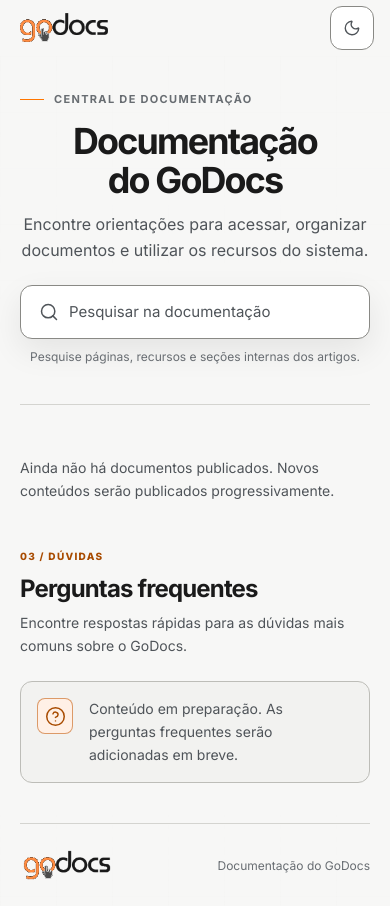
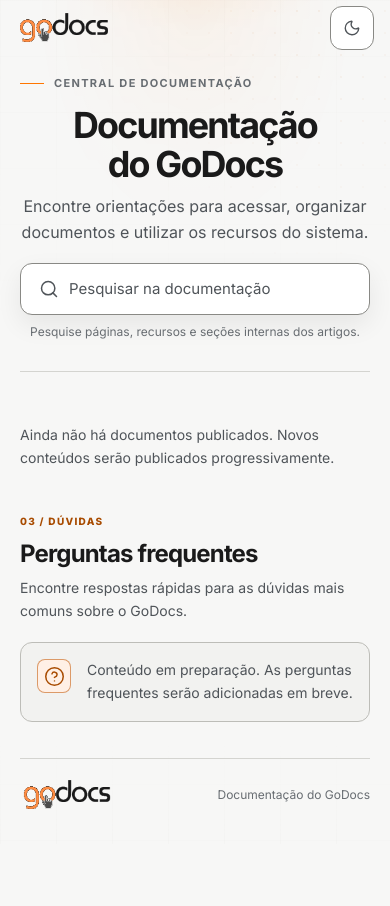
Before and after one commit to otaviomaiaaz/godocs-docs, a Next.js app: page / in a window 390 px wide. After the commit the page ends 844 px from the top, so only its background shows below. Built offline with nearby package versions, Linux system fonts and the light colour scheme.

Commit message:
Melhoria do sistema 13

```diff
--- a/app/globals.css
+++ b/app/globals.css
@@ -31,8 +31,8 @@
   --overlay: rgba(18, 18, 18, 0.7);
   --code-background: #202020;
   --shadow-elevated: 0 24px 70px rgba(0, 0, 0, 0.38);
-  --home-card-shadow: 0 12px 30px rgba(0, 0, 0, 0.12);
-  --home-card-shadow-hover: 0 18px 42px rgba(0, 0, 0, 0.24);
+  --home-card-shadow: 0 8px 22px rgba(0, 0, 0, 0.1);
+  --home-card-shadow-hover: 0 12px 28px rgba(0, 0, 0, 0.16);
 
   --success: #2fbf71;
   --warning: #f5a524;
@@ -48,10 +48,10 @@
   --content-width: 72ch;
   --home-content-width: 1120px;
   --home-header-height: 56px;
-  --home-section-entry: 60px;
-  --home-section-exit: 52px;
-  --home-section-heading-gap: 28px;
-  --home-grid-gap: 18px;
+  --home-section-entry: 56px;
+  --home-section-exit: 48px;
+  --home-section-heading-gap: 24px;
+  --home-grid-gap: 16px;
   --home-card-radius: 12px;
   --page-padding-desktop: 32px;
   --page-padding-tablet: 24px;
@@ -104,8 +104,8 @@
   --success: #217a45;
   --danger: #b42318;
   --shadow-elevated: 0 24px 70px rgba(35, 25, 16, 0.14);
-  --home-card-shadow: 0 12px 30px rgba(35, 25, 16, 0.06);
-  --home-card-shadow-hover: 0 18px 42px rgba(35, 25, 16, 0.14);
+  --home-card-shadow: 0 8px 22px rgba(35, 25, 16, 0.05);
+  --home-card-shadow-hover: 0 12px 28px rgba(35, 25, 16, 0.1);
 }
 
 * {
@@ -3099,6 +3099,7 @@
   height: var(--home-header-height);
   border-bottom-color: transparent;
   background: transparent;
+  -webkit-backdrop-filter: none;
   backdrop-filter: none;
   box-shadow: none;
   transition:
@@ -3108,10 +3109,10 @@
 }
 
 .docs-header[data-home="true"][data-scrolled="true"] {
-  border-bottom-color: color-mix(in srgb, var(--divider) 72%, transparent);
-  background: color-mix(in srgb, var(--background) 86%, transparent);
-  -webkit-backdrop-filter: blur(14px) saturate(1.08);
-  backdrop-filter: blur(14px) saturate(1.08);
+  border-bottom-color: color-mix(in srgb, var(--divider) 68%, transparent);
+  background: color-mix(in srgb, var(--background) 88%, transparent);
+  -webkit-backdrop-filter: blur(12px) saturate(1.06);
+  backdrop-filter: blur(12px) saturate(1.06);
 }
 
 .docs-header[data-home="true"] .docs-header__inner {
@@ -3125,8 +3126,9 @@
 .home {
   position: relative;
   display: block;
-  min-height: calc(100dvh - var(--home-header-height));
+  min-height: 100dvh;
   padding: 0 var(--page-padding-desktop);
+  margin-top: calc(var(--home-header-height) * -1);
   overflow: clip;
   isolation: isolate;
 }
@@ -3136,33 +3138,59 @@
   inset: 0;
   z-index: -3;
   background-image:
+    radial-gradient(
+      ellipse 58% 360px at 50% 0,
+      color-mix(in srgb, var(--accent-primary) 10%, transparent),
+      transparent 72%
+    ),
     linear-gradient(
       to right,
-      color-mix(in srgb, var(--divider) 20%, transparent) 1px,
+      color-mix(in srgb, var(--divider) 17%, transparent) 1px,
       transparent 1px
     ),
     linear-gradient(
       to bottom,
-      color-mix(in srgb, var(--divider) 16%, transparent) 1px,
+      color-mix(in srgb, var(--divider) 13%, transparent) 1px,
       transparent 1px
     );
-  background-size: 76px 76px;
+  background-size:
+    100% 460px,
+    72px 72px,
+    72px 72px;
+  background-repeat: no-repeat, repeat, repeat;
   content: "";
   mask-image: linear-gradient(
     to bottom,
     black,
-    transparent 36%,
+    transparent 38%,
     transparent 88%,
     black
   );
-  opacity: 0.18;
+  opacity: 0.52;
+  pointer-events: none;
+}
+
+.home::after {
+  position: absolute;
+  inset: 0 0 auto;
+  z-index: -2;
+  height: 430px;
+  background-image: radial-gradient(
+    circle,
+    color-mix(in srgb, var(--accent-border) 25%, transparent) 1px,
+    transparent 1.2px
+  );
+  background-size: 22px 22px;
+  content: "";
+  mask-image: radial-gradient(ellipse 42% 70% at 80% 0, black, transparent);
+  opacity: 0.28;
   pointer-events: none;
 }
 
 .home-hero {
   position: relative;
   width: min(100%, 820px);
-  padding: 42px 0 44px;
+  padding: calc(var(--home-header-height) + 24px) 0 34px;
   margin: 0 auto;
   overflow: visible;
   border-bottom: 0;
@@ -3176,7 +3204,7 @@
 
 .home-hero__ambient {
   position: absolute;
-  inset: -56px -180px -4px;
+  inset: 0 -180px -4px;
   z-index: -2;
   overflow: hidden;
   pointer-events: none;
@@ -3184,14 +3212,14 @@
 
 .home-hero__ambient::before {
   position: absolute;
-  top: -42%;
+  top: -48%;
   left: 50%;
   width: min(820px, 88vw);
   aspect-ratio: 1.6;
   border-radius: 50%;
   background: radial-gradient(
     ellipse,
-    color-mix(in srgb, var(--accent-primary) 11%, transparent),
+    color-mix(in srgb, var(--accent-primary) 9%, transparent),
     transparent 70%
   );
   content: "";
@@ -3203,9 +3231,9 @@
   left: 50%;
   width: min(940px, 94vw);
   height: 190px;
-  border: 1px solid color-mix(in srgb, var(--accent-border) 20%, transparent);
+  border: 1px solid color-mix(in srgb, var(--accent-border) 18%, transparent);
   border-radius: 50%;
-  opacity: 0.3;
+  opacity: 0.25;
   mask-image: linear-gradient(
     to right,
     transparent,
@@ -3217,7 +3245,7 @@
 }
 
 .home-hero__ambient > span:first-child {
-  bottom: -118px;
+  bottom: -126px;
 }
 
 .home-hero__ambient > span:last-child {
@@ -3245,7 +3273,7 @@
 
 .home-hero h1 {
   max-width: none;
-  margin: 15px 0 11px;
+  margin: 13px 0 9px;
   color: var(--text-primary);
   font-size: clamp(2.2rem, 1.94rem + 1vw, 2.85rem);
   font-weight: 690;
@@ -3265,16 +3293,16 @@
 
 .home-hero__search {
   width: min(100%, 680px);
-  margin: 23px auto 0;
+  margin: 20px auto 0;
 }
 
 .search-trigger--hero {
-  min-height: 54px;
+  min-height: 52px;
   padding: 0 12px 0 18px;
   border-color: var(--control-border);
   border-radius: var(--radius-md);
   background: var(--surface);
-  box-shadow: 0 12px 32px color-mix(in srgb, #000 8%, transparent);
+  box-shadow: 0 10px 26px color-mix(in srgb, #000 7%, transparent);
   color: var(--text-secondary);
 }
 
@@ -3290,7 +3318,7 @@
 
 .home-hero__search-help {
   display: block;
-  margin-top: 9px;
+  margin-top: 8px;
   color: var(--text-muted);
   font-size: 12px;
   line-height: 1.5;
@@ -3383,13 +3411,13 @@
   position: relative;
   display: grid;
   height: 100%;
-  min-height: 140px;
+  min-height: 112px;
   grid-template-columns: minmax(0, 1fr);
   grid-template-rows: auto 1fr;
   align-content: normal;
   align-items: start;
-  gap: 13px;
-  padding: 20px 22px;
+  gap: 9px;
+  padding: 16px 18px;
   overflow: hidden;
   border: 1px solid var(--surface-border);
   border-radius: var(--home-card-radius);
@@ -3414,7 +3442,7 @@
 
 .learning-path a.learning-path__card:hover,
 .learning-path a.learning-path__card:focus-visible {
-  padding-left: 24px;
+  padding-left: 18px;
   border-color: var(--accent-border);
   background: color-mix(in srgb, var(--surface) 92%, var(--accent-subtle));
   box-shadow: var(--home-card-shadow);
@@ -3436,15 +3464,15 @@
 .learning-path__content {
   display: grid;
   min-width: 0;
-  grid-template-columns: 36px minmax(0, 1fr) auto;
-  align-items: center;
-  gap: 14px;
+  grid-template-columns: 34px minmax(0, 1fr) auto;
+  align-items: center;
+  gap: 12px;
 }
 
 .learning-path__icon {
   display: grid;
-  width: 36px;
-  height: 36px;
+  width: 34px;
+  height: 34px;
   place-items: center;
   border: 1px solid var(--accent-border);
   border-radius: var(--radius-sm);
@@ -3455,7 +3483,7 @@
 .learning-path__body {
   display: grid;
   min-width: 0;
-  gap: 6px;
+  gap: 4px;
   padding-right: 0;
 }
 
@@ -3469,7 +3497,7 @@
 .learning-path__body small {
   color: var(--text-secondary);
   font-size: 13px;
-  line-height: 1.55;
+  line-height: 1.45;
 }
 
 .learning-path__arrow {
@@ -3500,16 +3528,16 @@
 }
 
 .feature-grid .doc-card {
-  min-height: 126px;
-  grid-template-columns: 36px minmax(0, 1fr);
-  column-gap: 14px;
-  padding: 18px 20px;
+  min-height: 108px;
+  grid-template-columns: 34px minmax(0, 1fr);
+  column-gap: 12px;
+  padding: 16px 18px;
   border-radius: var(--home-card-radius);
 }
 
 .feature-grid .doc-card__icon {
-  width: 36px;
-  height: 36px;
+  width: 34px;
+  height: 34px;
 }
 
 .feature-grid .doc-card__body p {
@@ -3517,6 +3545,17 @@
   overflow: hidden;
   -webkit-box-orient: vertical;
   -webkit-line-clamp: 2;
+}
+
+.feature-grid .doc-card--active:hover,
+.feature-grid .doc-card--active:focus-visible {
+  box-shadow: var(--home-card-shadow);
+  transform: translateY(-1px);
+}
+
+.feature-grid .doc-card--active:active {
+  box-shadow: none;
+  transform: translateY(0);
 }
 
 .feature-grid .doc-card--coming-soon {
@@ -3540,8 +3579,8 @@
 }
 
 .home-faq__empty {
-  min-height: 80px;
-  padding: 16px 18px;
+  min-height: 76px;
+  padding: 14px 16px;
   margin: 0;
   border-style: solid;
   border-radius: var(--home-card-radius);
@@ -3554,8 +3593,8 @@
 }
 
 .home-faq__icon {
-  width: 36px;
-  height: 36px;
+  width: 34px;
+  height: 34px;
   border: 1px solid color-mix(in srgb, var(--accent-border) 62%, transparent);
   border-radius: var(--radius-sm);
 }
@@ -3569,7 +3608,7 @@
 
 .home-footer {
   display: flex;
-  min-height: 74px;
+  min-height: 64px;
   align-items: center;
   justify-content: space-between;
   gap: 24px;
@@ -3592,7 +3631,7 @@
   }
 
   .home-hero {
-    padding-top: 40px;
+    padding-top: calc(var(--home-header-height) + 22px);
   }
 
   .feature-grid {
@@ -3602,10 +3641,10 @@
 
 @media (max-width: 767px) {
   :root {
-    --home-section-entry: 46px;
-    --home-section-exit: 40px;
-    --home-section-heading-gap: 24px;
-    --home-grid-gap: 14px;
+    --home-section-entry: 44px;
+    --home-section-exit: 36px;
+    --home-section-heading-gap: 20px;
+    --home-grid-gap: 12px;
   }
 
   .docs-header[data-home="true"] .docs-header__inner {
@@ -3615,17 +3654,20 @@
   }
 
   .home {
-    min-height: calc(100svh - var(--home-header-height));
+    min-height: 100svh;
     padding-right: var(--page-padding-mobile);
     padding-left: var(--page-padding-mobile);
   }
 
   .home::before {
-    background-size: 56px 56px;
+    background-size:
+      100% 400px,
+      56px 56px,
+      56px 56px;
   }
 
   .home-hero {
-    padding: 34px 0 38px;
+    padding: calc(var(--home-header-height) + 18px) 0 30px;
   }
 
   .home-hero__ambient {
@@ -3647,7 +3689,7 @@
   }
 
   .home-hero__search {
-    margin-top: 22px;
+    margin-top: 18px;
   }
 
   .home-editorial-section {
@@ -3669,22 +3711,22 @@
   }
 
   .learning-path::before {
-    top: 22%;
+    top: 18%;
     right: auto;
-    bottom: 22%;
-    left: 18px;
+    bottom: 18%;
+    left: 35px;
     width: 1px;
     height: auto;
   }
 
   .learning-path a.learning-path__card {
-    min-height: 132px;
-    padding: 18px;
+    min-height: 108px;
+    padding: 16px;
   }
 
   .learning-path a.learning-path__card:hover,
   .learning-path a.learning-path__card:focus-visible {
-    padding-left: 18px;
+    padding-left: 16px;
   }
 
   .learning-path__arrow {
@@ -3692,8 +3734,8 @@
   }
 
   .feature-grid .doc-card {
-    min-height: 118px;
-    padding: 17px 18px;
+    min-height: 104px;
+    padding: 16px;
   }
 
   .home-faq__empty {
@@ -3703,7 +3745,7 @@
   }
 
   .home-footer {
-    min-height: 82px;
+    min-height: 72px;
     align-items: center;
     flex-direction: row;
     justify-content: space-between;
--- a/components/docs-header.tsx
+++ b/components/docs-header.tsx
@@ -20,8 +20,15 @@
   useEffect(() => {
     if (!isHome) return;
 
+    let previousScrolledState: boolean | undefined;
+
     function updateScrolledState() {
-      setIsScrolled(window.scrollY > 12);
+      const nextScrolledState = window.scrollY > 16;
+
+      if (nextScrolledState === previousScrolledState) return;
+
+      previousScrolledState = nextScrolledState;
+      setIsScrolled(nextScrolledState);
     }
 
     updateScrolledState();
```
